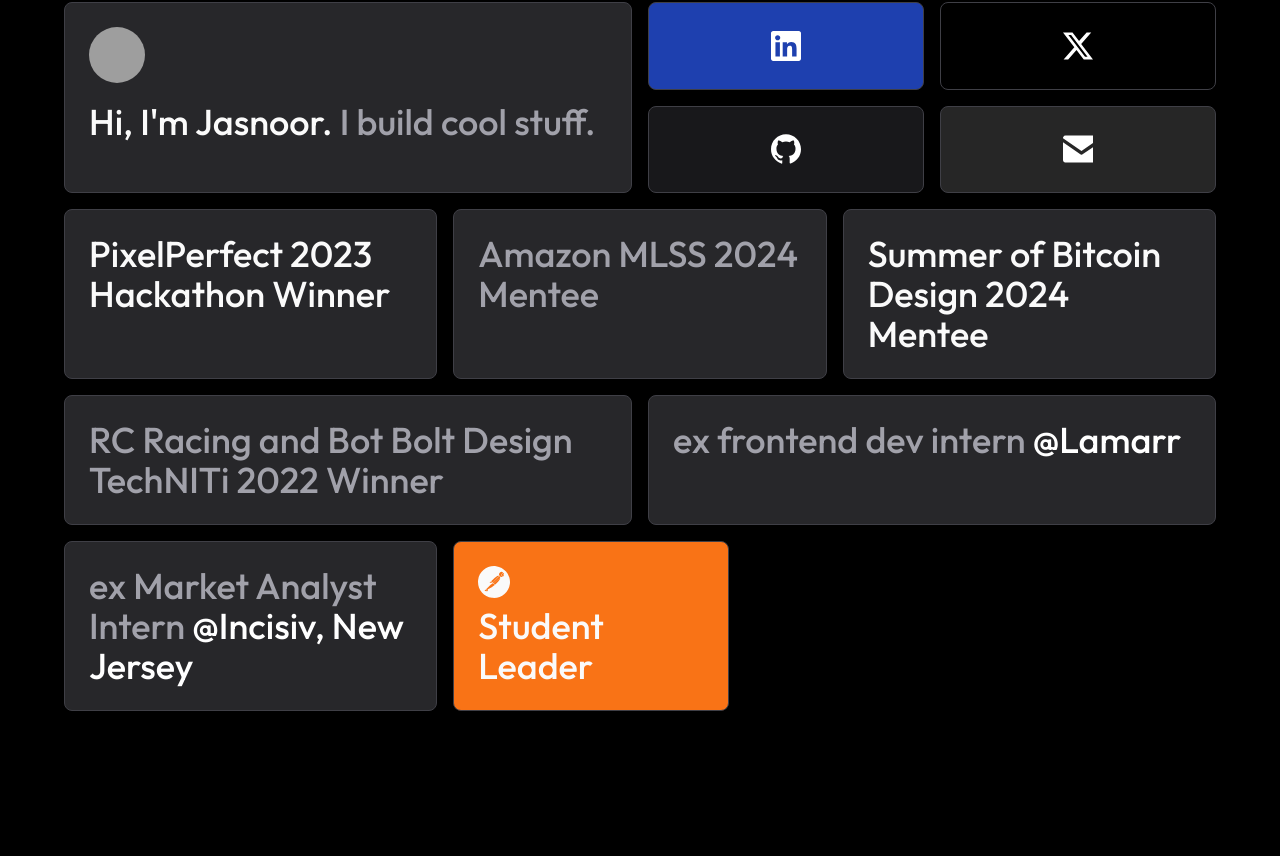
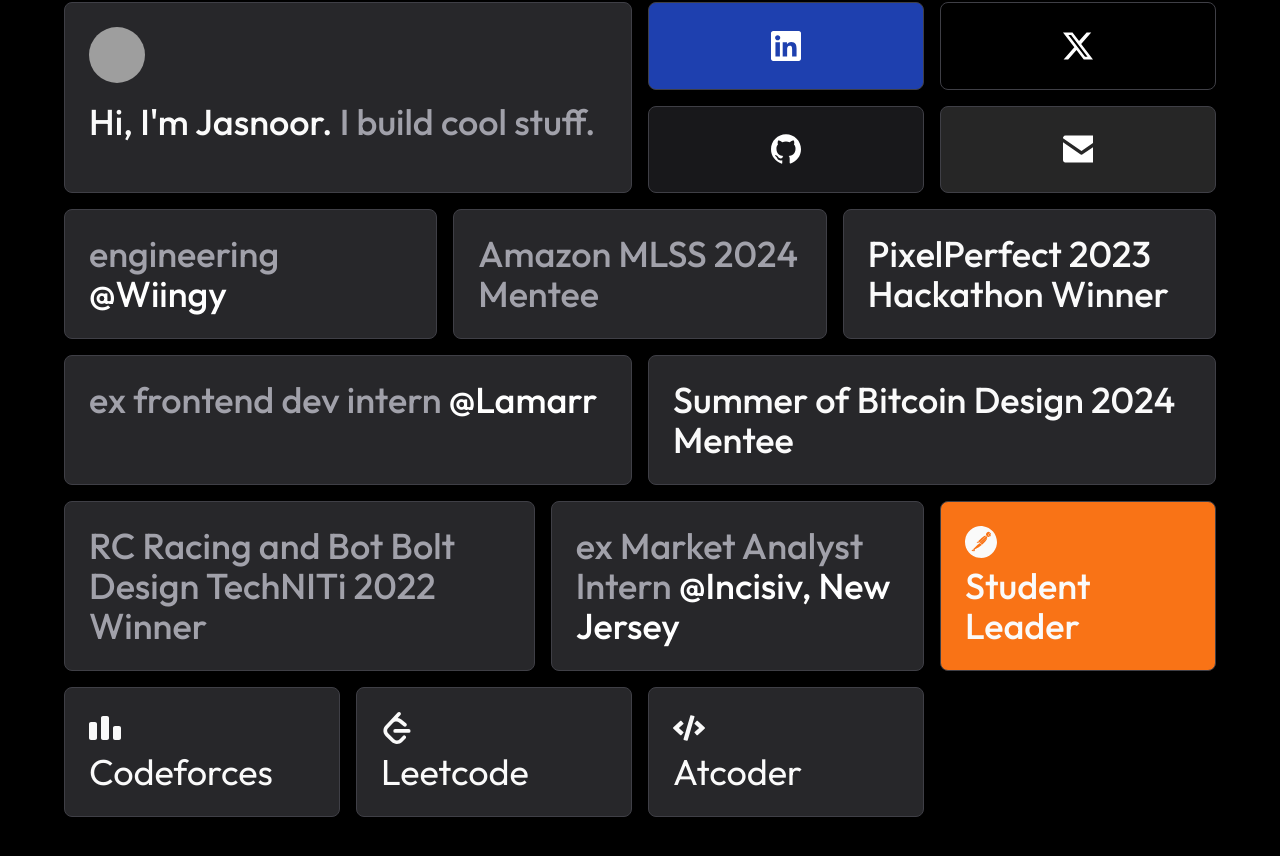
Before and after one commit to JasnoorMaan/Portfolio, a React (Vite) app: page / in a window 1280 px wide. Shown: the part 1038-1894 px from the top of the page. Built offline with nearby package versions, Linux system fonts and the light colour scheme; grey boxes are pictures that could not be loaded.

Commit message:
update: about

```diff
--- a/src/components/About.jsx
+++ b/src/components/About.jsx
@@ -6,7 +6,10 @@
   SiGithub,
   SiPostman,
   SiMailboxdotorg,
+  SiCodeforces,
+  SiLeetcode,
 } from "react-icons/si";
+import { FaCode } from "react-icons/fa";
 
 const About = () => {
   const containerVariants = {
@@ -56,10 +59,10 @@
           <HeaderBlock variants={itemVariants} />
           <SocialBlock variants={itemVariants} />
           <Block
-            className="col-span-6 lg:col-span-4 font-medium"
+            className="col-span-6 lg:col-span-4 text-zinc-400 font-medium"
             variants={itemVariants}
           >
-            PixelPerfect 2023 Hackathon Winner
+            engineering<span className="text-white"> @Wiingy</span>
           </Block>
           <Block
             className="col-span-6 lg:col-span-4 text-zinc-400 font-medium"
@@ -68,23 +71,31 @@
             Amazon MLSS 2024 Mentee
           </Block>
           <Block
+            className="col-span-10 lg:col-span-6 font-medium text-zinc-400"
+            variants={itemVariants}
+          >
+            ex frontend dev intern <span className="text-white">@Lamarr</span>
+          </Block>
+          <Block
             className="col-span-6 lg:col-span-4 font-medium"
+            variants={itemVariants}
+          >
+            PixelPerfect 2023 Hackathon Winner
+          </Block>
+
+          <Block
+            className="col-span-6 lg:col-span-6 font-medium"
             variants={itemVariants}
           >
             Summer of Bitcoin Design 2024 Mentee
           </Block>
           <Block
-            className="col-span-10 lg:col-span-6 font-medium text-zinc-400"
+            className="col-span-10 lg:col-span-5 font-medium text-zinc-400"
             variants={itemVariants}
           >
             RC Racing and Bot Bolt Design TechNITi 2022 Winner
           </Block>
-          <Block
-            className="col-span-10 lg:col-span-6 font-medium text-zinc-400"
-            variants={itemVariants}
-          >
-            ex frontend dev intern <span className="text-white">@Lamarr</span>
-          </Block>
+
           <Block
             className="col-span-10 lg:col-span-4 font-medium text-zinc-400"
             variants={itemVariants}
@@ -93,6 +104,7 @@
             <span className="text-white">@Incisiv, New Jersey</span>
           </Block>
           <AboutBlock variants={itemVariants} />
+          <ProfileBlock variants={itemVariants} />
         </motion.div>
       </motion.div>
     </>
@@ -177,4 +189,27 @@
     </Block>
   );
 };
+const ProfileBlock = ({ variants }) => {
+  return (
+    <>
+    <Block className="col-span-6 lg:col-span-3" variants={variants}>
+      <a href="https://codeforces.com/profile/jayden1000" target="_blank" rel="noopener noreferrer">
+      <SiCodeforces className="size-8" />
+      <h2 className="pt-2 text-small">Codeforces</h2>
+      </a>
+    </Block>
+    <Block className="col-span-6 lg:col-span-3" variants={variants}>
+      <a href="https://leetcode.com/jasnoormxxn/" target="_blank" rel="noopener noreferrer">  <SiLeetcode className="size-8" />
+      <h2 className="pt-2 text-small">Leetcode</h2>
+      </a>
+    </Block>
+    <Block className="col-span-6 lg:col-span-3" variants={variants}>
+      <a href="https://atcoder.jp/users/electric1" target="_blank" rel="noopener noreferrer">
+       <FaCode className="size-8" />
+       <h2 className="pt-2 text-small">Atcoder</h2>
+      </a>
+    </Block>
+    </>
+  )
+}
 export default About;
--- a/src/components/Hero.jsx
+++ b/src/components/Hero.jsx
@@ -44,7 +44,7 @@
         <div className="flex flex-col flex-nowrap justify-end align-middle gap-y-12">
           <div className="font-semibold z-10 lg:gap-x-64 flex flex-col justify-center align-middle lg:px-4 text-sm lg:text-md">
             <p>SOFTWARE ENGINEER</p>
-            <p>BASED IN INDIA</p>
+            <p>BASED IN BLR</p>
           </div>
           <div className="hero-container">
             <motion.div
```
Also changed, not shown: 1 other file (tests, documents, lock files or other folders).
